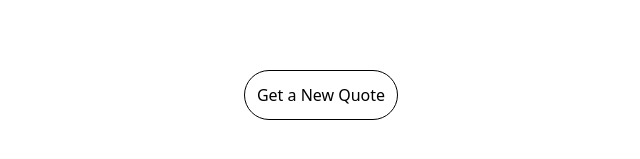
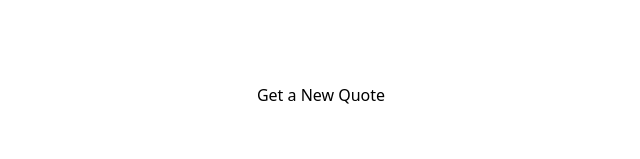
Before and after one commit to amine-omari/quote-generator, a Next.js app: page / in a window 1280 px wide. Shown: the part 305-464 px from the top of the page, without its empty margins (319-959 px from the left). Built offline with nearby package versions, Linux system fonts and the light colour scheme.

Commit message:
refactor: globals file

```diff
--- a/styles/globals.css
+++ b/styles/globals.css
@@ -7,28 +7,5 @@
   height: 100vh;
   align-items: center;
   justify-content: center;
-}
-
-.card {
-  display: flex;
-  flex-direction: column;
-  max-width: 550px;
   text-align: center;
 }
-
-button {
-  padding: 12px;
-  border-radius: 30px;
-  border: 1px solid black;
-  transition-duration: 0.5s;
-}
-
-button:hover {
-  scale: 1.05;
-}
-
-.Quote {
-  padding: 10px 20px;
-  font-weight: 600;
-  font-size: 24px;
-}
```
